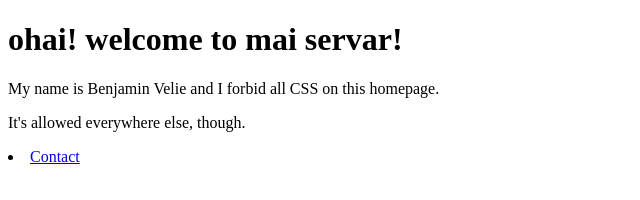
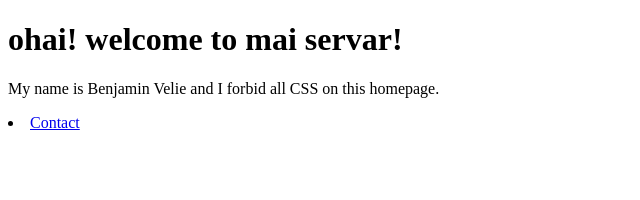
Before and after one commit to veliebm/benvelie-frontend, a plain HTML site: page index.html in a window 1280 px wide. Shown: the whole page, without its empty margins (0-640 px from the left). Drawn offline with Linux system fonts and the light colour scheme.

Commit message:
Remove extraneous message allowing CSS

```diff
--- a/index.html
+++ b/index.html
@@ -12,7 +12,6 @@
   <div>
     <h1>ohai! welcome to mai servar!</h1>
     <p>My name is Benjamin Velie and I forbid all CSS on this homepage.</p>
-    <p>It's allowed everywhere else, though.</p>
   </div>
 
   <div>
```
